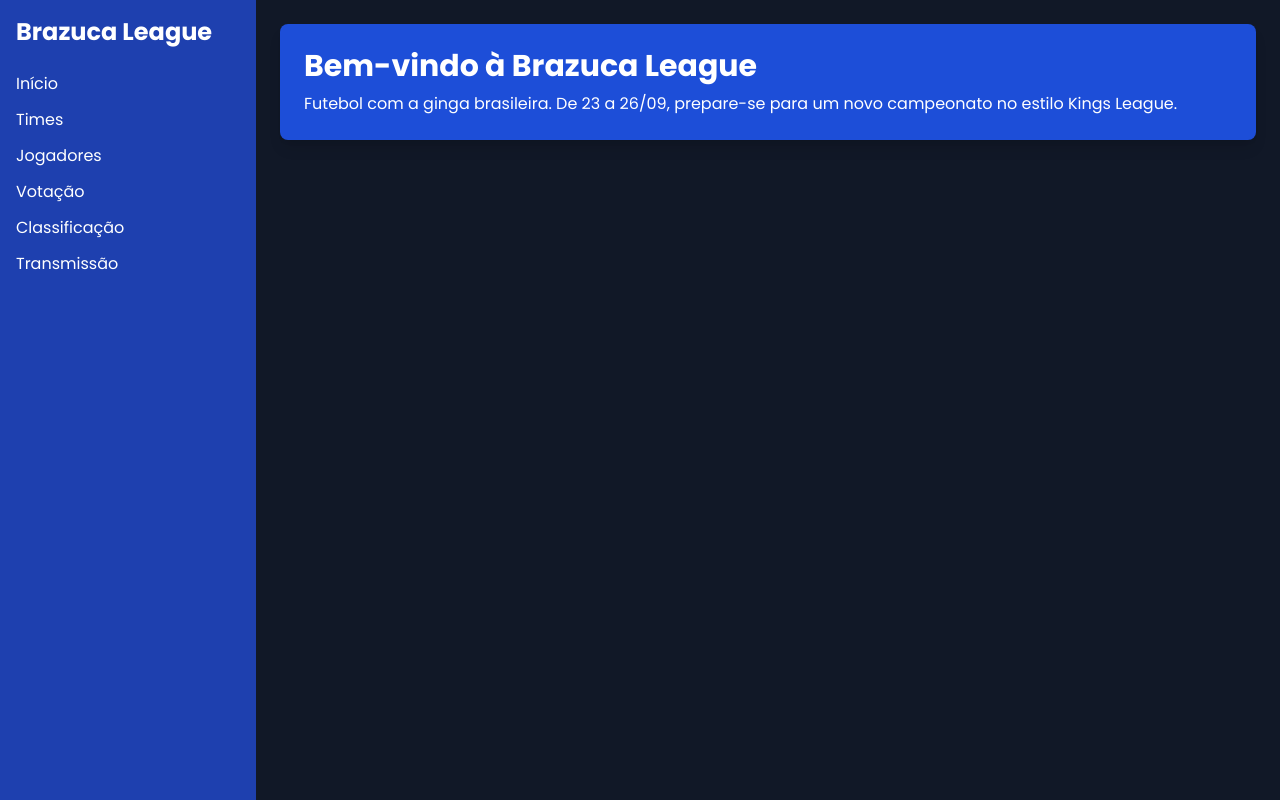
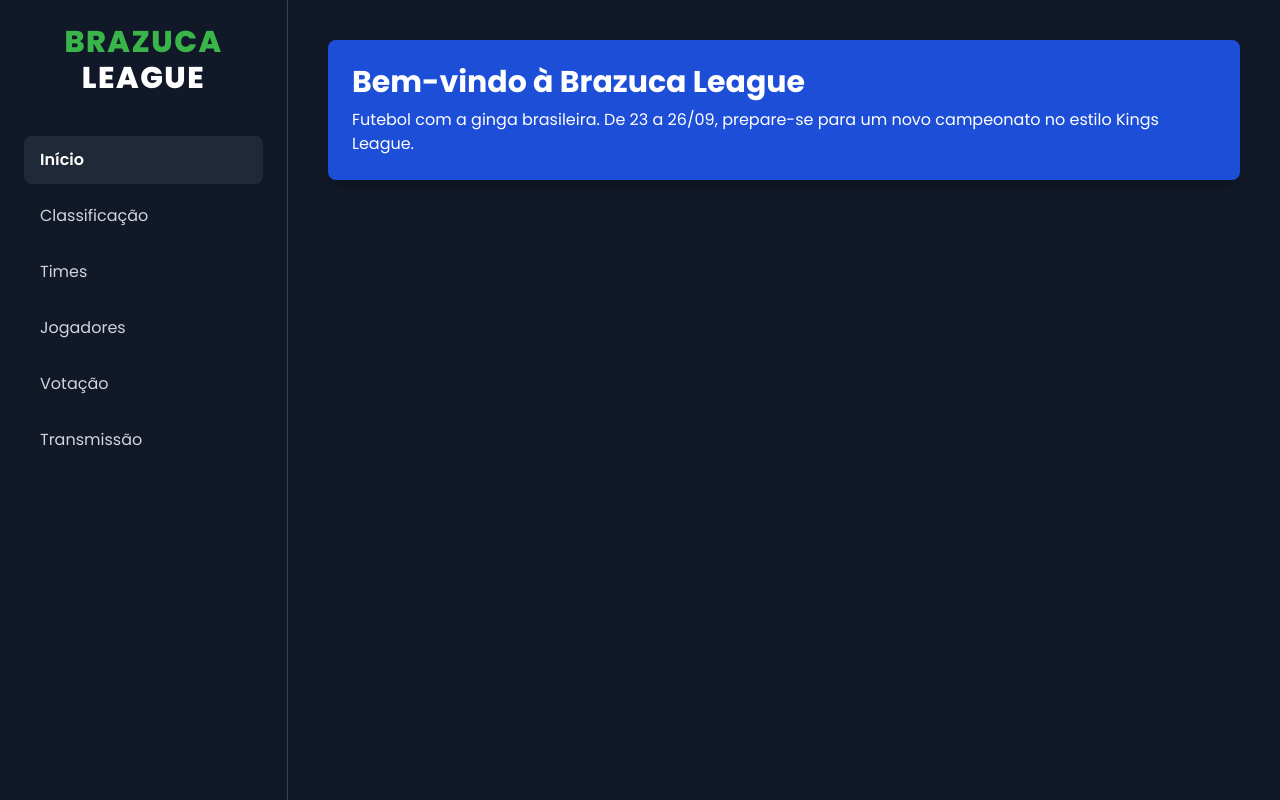
Before and after one commit to gazeredob/BrazucaLeague, a React (Vite) app: page / in a window 1280 px wide. Built offline with nearby package versions, Linux system fonts and the light colour scheme.

Commit message:
Update App.jsx
Ajuste de CSS, fontes e barra lateral.
Inclusão de parte de inserção de logo.

```diff
--- a/src/App.jsx
+++ b/src/App.jsx
@@ -1,5 +1,7 @@
+// src/App.jsx
+
 import React from 'react';
-import { BrowserRouter as Router, Routes, Route, Link } from 'react-router-dom';
+import { BrowserRouter as Router, Routes, Route, NavLink } from 'react-router-dom';
 import Home from './pages/Home';
 import Times from './pages/Times';
 import Jogadores from './pages/Jogadores';
@@ -7,22 +9,41 @@
 import Classificacao from './pages/Classificacao';
 import Transmissao from './pages/Transmissao';
 
+const Logo = () => (
+  <div className="text-center mb-10">
+    {}
+    <h1 className="text-3xl font-extrabold text-white tracking-wider uppercase">
+      <span className="text-brand-green">Brazuca</span> League
+    </h1>
+  </div>
+);
+
 function App() {
+  const linkStyle = "flex items-center px-4 py-3 text-gray-300 rounded-lg hover:bg-brand-gray hover:text-white transition-colors duration-200";
+  const activeLinkStyle = {
+    backgroundColor: '#1F2937',
+    color: 'white',
+    fontWeight: '600'
+  };
+
   return (
     <Router>
-      <div className="flex flex-col md:flex-row min-h-screen">
-        <aside className="bg-blue-800 w-full md:w-64 text-white p-4">
-          <h1 className="text-2xl font-bold mb-6">Brazuca League</h1>
-          <nav className="flex flex-col space-y-3">
-            <Link to="/" className="hover:text-yellow-400">Início</Link>
-            <Link to="/times" className="hover:text-yellow-400">Times</Link>
-            <Link to="/jogadores" className="hover:text-yellow-400">Jogadores</Link>
-            <Link to="/votacao" className="hover:text-yellow-400">Votação</Link>
-            <Link to="/classificacao" className="hover:text-yellow-400">Classificação</Link>
-            <Link to="/transmissao" className="hover:text-yellow-400">Transmissão</Link>
+      <div className="flex flex-col md:flex-row min-h-screen bg-brand-dark">
+        {}
+        <aside className="bg-brand-dark md:bg-gray-900 w-full md:w-72 p-6 border-b md:border-b-0 md:border-r border-gray-700">
+          <Logo />
+          <nav className="flex flex-col space-y-2">
+            <NavLink to="/" className={linkStyle} style={({ isActive }) => isActive ? activeLinkStyle : undefined}>Início</NavLink>
+            <NavLink to="/classificacao" className={linkStyle} style={({ isActive }) => isActive ? activeLinkStyle : undefined}>Classificação</NavLink>
+            <NavLink to="/times" className={linkStyle} style={({ isActive }) => isActive ? activeLinkStyle : undefined}>Times</NavLink>
+            <NavLink to="/jogadores" className={linkStyle} style={({ isActive }) => isActive ? activeLinkStyle : undefined}>Jogadores</NavLink>
+            <NavLink to="/votacao" className={linkStyle} style={({ isActive }) => isActive ? activeLinkStyle : undefined}>Votação</NavLink>
+            <NavLink to="/transmissao" className={linkStyle} style={({ isActive }) => isActive ? activeLinkStyle : undefined}>Transmissão</NavLink>
           </nav>
         </aside>
-        <main className="flex-1 p-6 bg-gray-900 text-white">
+
+        {}
+        <main className="flex-1 p-6 md:p-10 overflow-y-auto">
           <Routes>
             <Route path="/" element={<Home />} />
             <Route path="/times" element={<Times />} />
```
